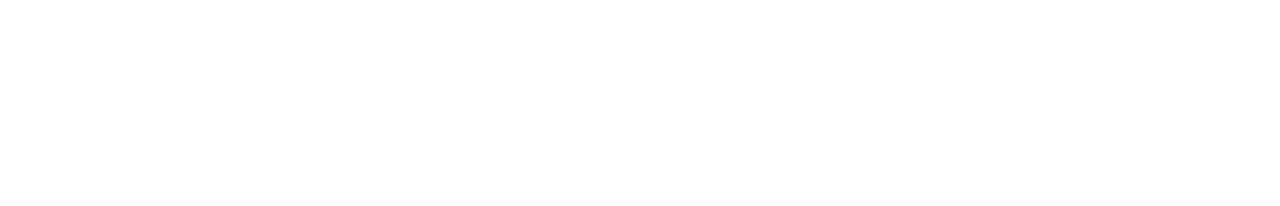
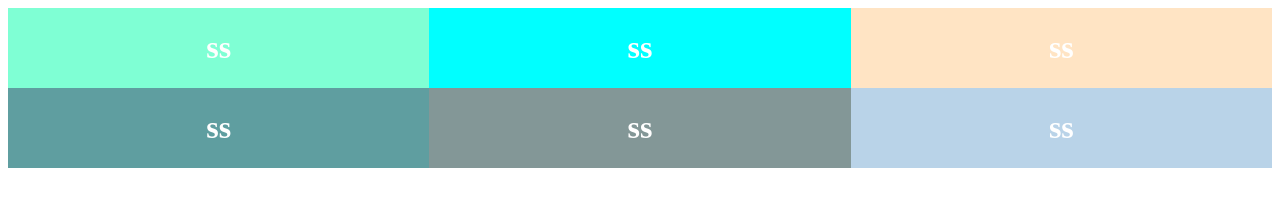
Before and after one commit to pennjay237/API-star-wars, a plain HTML site: page index.html in a window 1280 px wide. Drawn offline with Linux system fonts and the light colour scheme.

Commit message:
apifirst

```diff
--- a/index.html
+++ b/index.html
@@ -6,6 +6,14 @@
     <link rel="stylesheet" href="style.css">
 </head>
 <body>
+    <div class="container">
+        <div class="container1"><h1 id="num1">ss</h1></div>
+        <div class="container2"><h1 id="num2">ss</h1></div>
+        <div class="container3"><h1 id="num3">ss</h1></div>
+        <div class="container4"><h1 id="num4">ss</h1></div>
+        <div class="container5"><h1 id="num5">ss</h1></div>
+        <div class="container6"><h1 id="num6">ss</h1></div>
+    </div>
 
 </body>
 <script src="api.js"></script>
--- a/style.css
+++ b/style.css
@@ -0,0 +1,27 @@
+.container {
+    display: grid;
+    grid-template-columns: 2fr 2fr 2fr;
+}
+.container1{
+    background-color: aquamarine;
+}
+.container2{
+    background-color: aqua;
+}
+.container3{
+    background-color: rgb(255, 228, 196);
+}
+.container4{
+    background-color: cadetblue;
+}
+.container5{
+    background-color: rgb(131, 151, 151);
+}
+.container6{
+    background-color: rgba(50, 125, 187, 0.337);
+}
+
+.container h1 {
+    color: white;
+    text-align: center;
+}
```
